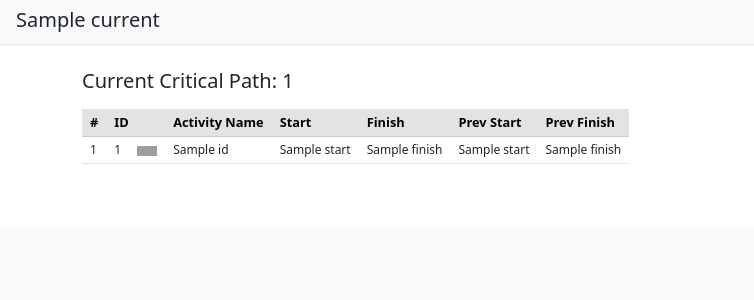
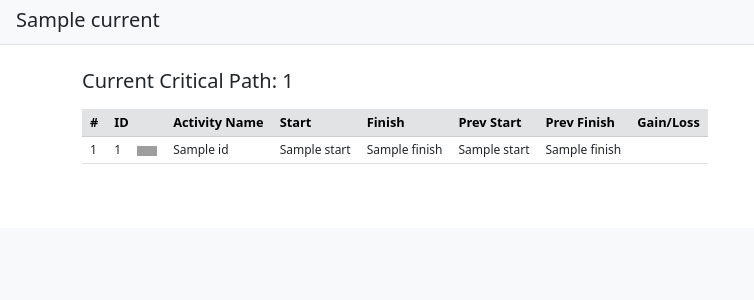
Before and after one commit to jjCode01/xer_pro, a Flask app: template xer_pro/templates/critical.html in a window 1280 px wide. Shown: the part 56-356 px from the top of the page, without its empty margins (0-754 px from the left). Run offline with Flask 2, Linux system fonts and the light colour scheme; the template is opened without the code that fills it: most values are stand-ins (such as "Sample title", 1, 10 or a date in 2020); some libraries are stand-ins or nearby versions; grey boxes are pictures that could not be loaded.

Commit message:
added variance column

```diff
--- a/xer_pro/templates/critical.html
+++ b/xer_pro/templates/critical.html
@@ -32,6 +32,7 @@
                         <th>Finish</th>
                         <th>Prev Start</th>
                         <th>Prev Finish</th>
+                        <th class="text-end">Gain/Loss</th>
                     </tr>
                 </thead>
                 <tbody>
@@ -41,11 +42,23 @@
                         <td class="text-nowrap">{{ task[0].activity_id }}</td>
                         <td>{{ task_image(task[0]) }}</td>
                         <td>{{ task[0].name }}</td>
-                        <td>{{ task[0].start|formatdate}}</td>
-                        <td>{{ task[0].finish|formatdate }}</td>
+                        <td class="text-nowrap">{{ task[0].start|formatdate}}</td>
+                        <td class="text-nowrap">{{ task[0].finish|formatdate }}</td>
                         {% if not task[1] is none %}
-                            <td>{{ task[1].start|formatdate }}</td>
-                            <td>{{ task[1].finish|formatdate }}</td>
+                            <td class="text-nowrap">{{ task[1].start|formatdate }}</td>
+                            <td class="text-nowrap">{{ task[1].finish|formatdate }}</td>
+                            {% set diff = (task[1].finish - task[0].finish).days %}
+                            {% if diff < 0 %}
+                                <td class="text-end"><span class="badge bg-danger f-md">{{ diff|formatvariance }}</span></td>
+                            {% elif diff > 0 %}
+                                <td class="text-end"><span class="badge bg-info f-md">{{ diff|formatvariance }}</span></td>
+                            {% else %}
+                                <td class="text-end">{{ diff|formatvariance }}</td>
+                            {% endif %}
+                        {% else %}
+                            <td>-</td>
+                            <td>-</td>
+                            <td class="text-end">-</td>
                         {% endif %}
                     </tr>
                     {% endfor %}
@@ -69,6 +82,7 @@
                         <th>Prev Finish</th>
                         <th>Curr Start</th>
                         <th>Curr Finish</th>
+                        <th class="text-end">Gain/Loss</th>
                     </tr>
                 </thead>
                 <tbody>
@@ -78,11 +92,23 @@
                         <td class="text-nowrap">{{ task[0].activity_id }}</td>
                         <td>{{ task_image(task[1]) }}</td>
                         <td>{{ task[0].name }}</td>
-                        <td>{{ task[0].start|formatdate}}</td>
-                        <td>{{ task[0].finish|formatdate }}</td>
+                        <td class="text-nowrap">{{ task[0].start|formatdate}}</td>
+                        <td class="text-nowrap">{{ task[0].finish|formatdate }}</td>
                         {% if not task[1] is none %}
-                            <td>{{ task[1].start|formatdate }}</td>
-                            <td>{{ task[1].finish|formatdate }}</td>
+                            <td class="text-nowrap">{{ task[1].start|formatdate }}</td>
+                            <td class="text-nowrap">{{ task[1].finish|formatdate }}</td>
+                            {% set diff = (task[0].finish - task[1].finish).days %}
+                            {% if diff < 0 %}
+                                <td class="text-end"><span class="badge bg-danger f-md">{{ diff|formatvariance }}</span></td>
+                            {% elif diff > 0 %}
+                                <td class="text-end"><span class="badge bg-info f-md">{{ diff|formatvariance }}</span></td>
+                            {% else %}
+                                <td class="text-end">{{ diff|formatvariance }}</td>
+                            {% endif %}
+                        {% else %}
+                            <td>-</td>
+                            <td>-</td>
+                            <td class="text-end">-</td>
                         {% endif %}
                     </tr>
                     {% endfor %}
```
